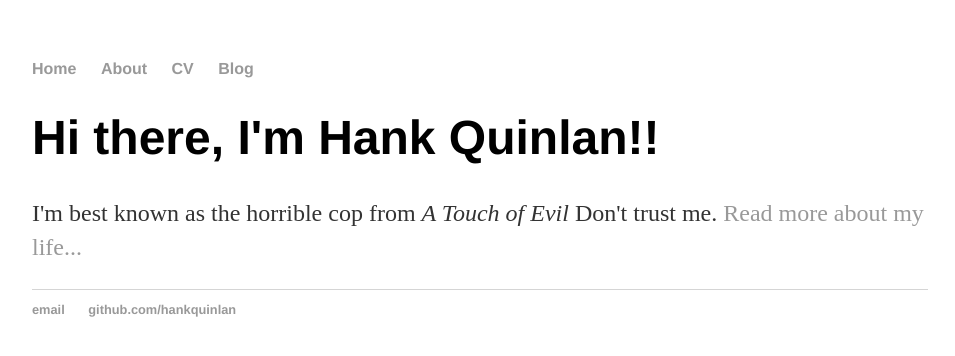
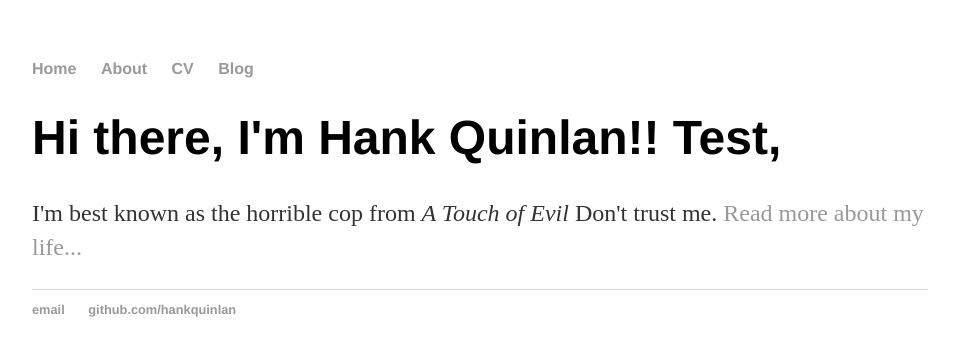
Before and after one commit to jacob-moses/jacob-moses.github.io, a Jekyll site: the page built from index.html, in a window 1280 px wide. Shown: the top 356 px of the page, without its empty margins (160-1115 px from the left). Built offline with Jekyll 4.4.1, drawn with Linux system fonts in a browser that asks for light colours.

Commit message:
Update index.html

```diff
--- a/index.html
+++ b/index.html
@@ -1,8 +1,8 @@
 ---
 layout: default
-title: Hank Quinlan,,, Horrible Cop
+title: Hank Quinlan, Test
 ---
 <div class="blurb">
-	<h1>Hi there, I'm Hank Quinlan!!</h1>
+	<h1>Hi there, I'm Hank Quinlan!! Test,</h1>
 	<p>I'm best known as the horrible cop from <em>A Touch of Evil</em> Don't trust me. <a href="/about">Read more about my life...</a></p>
 </div><!-- /.blurb -->
```
